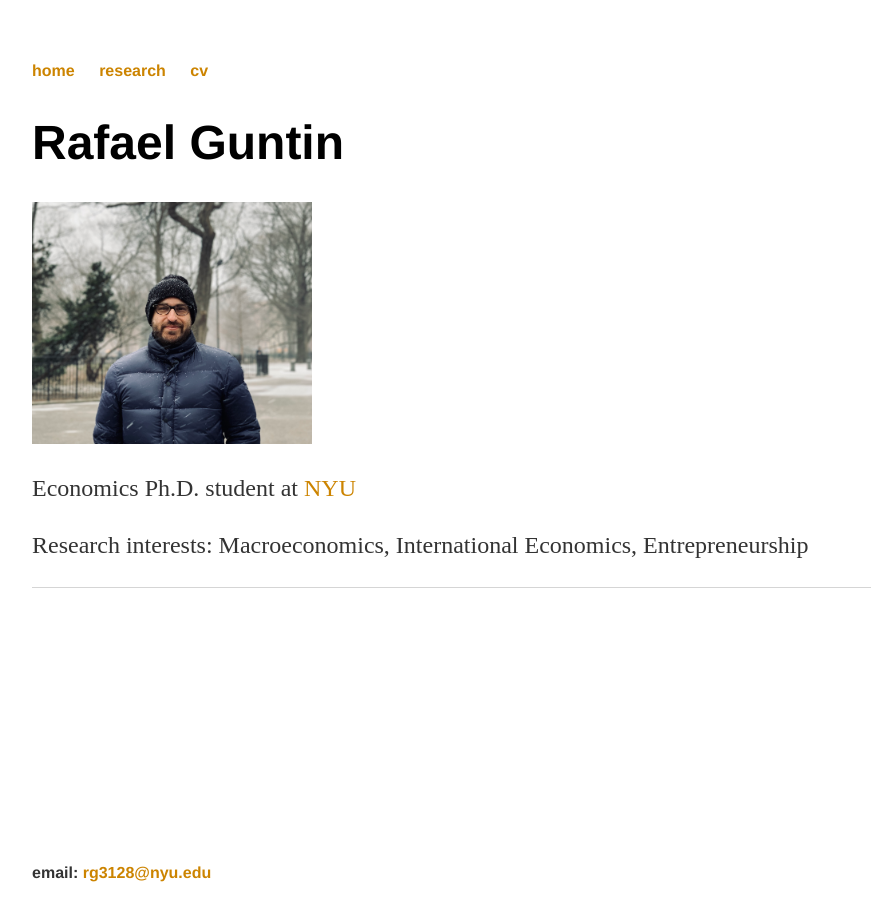
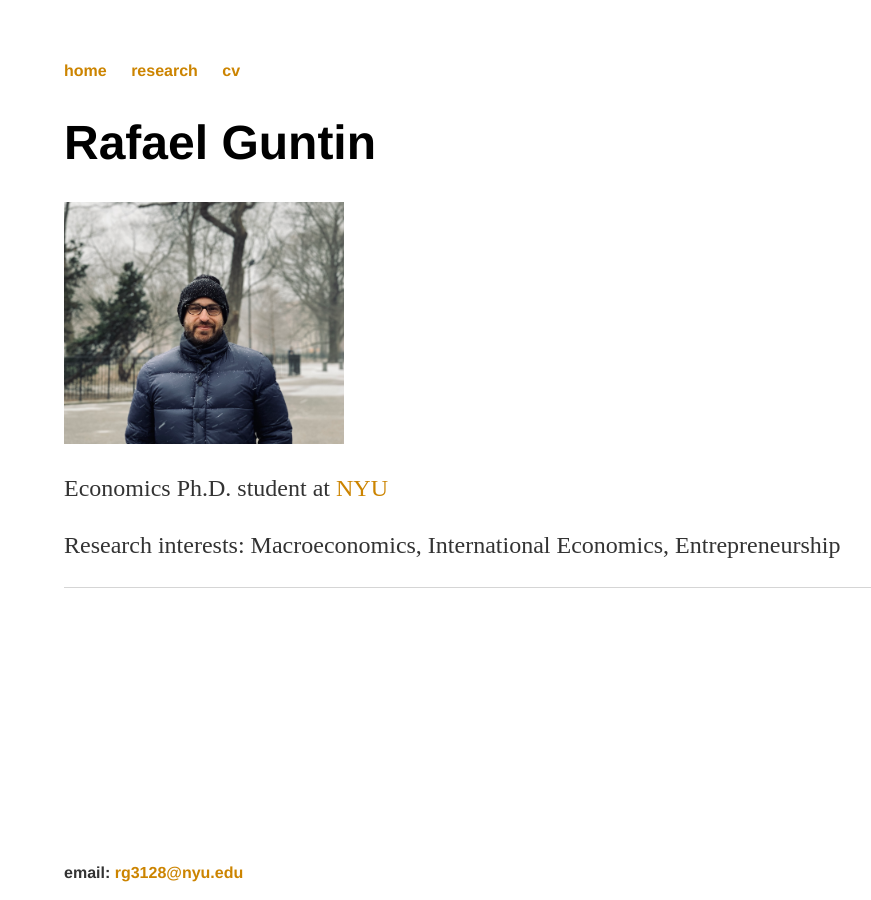
Before and after one commit to rafaguntin/rafaguntin.github.io, a Jekyll site: the page built from index.html, in a window 1280 px wide. Shown: the whole page, without its empty margins (64-935 px from the left). Built offline with Jekyll 4.4.1, drawn with Linux system fonts in a browser that asks for light colours.

Commit message:
Update main.css

```diff
--- a/css/main.css
+++ b/css/main.css
@@ -1,4 +1,4 @@
-body { margin: 60px auto; width: 85%; }
+body { margin: 60px auto; width: 80%; }
 
 a { text-decoration: none; color: #CC8400; }
 a:hover { text-decoration: underline; }
```
